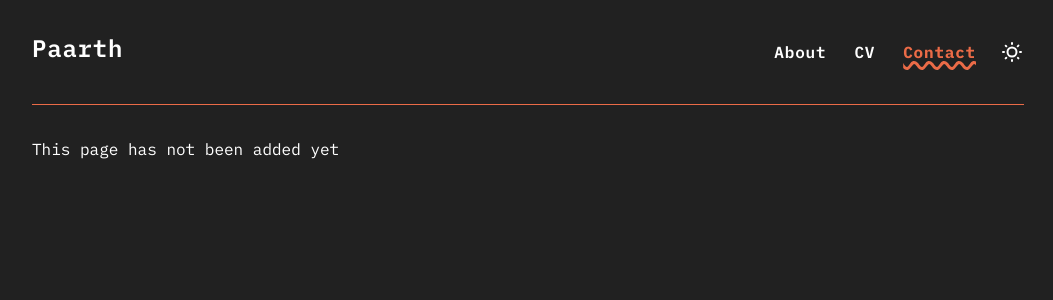
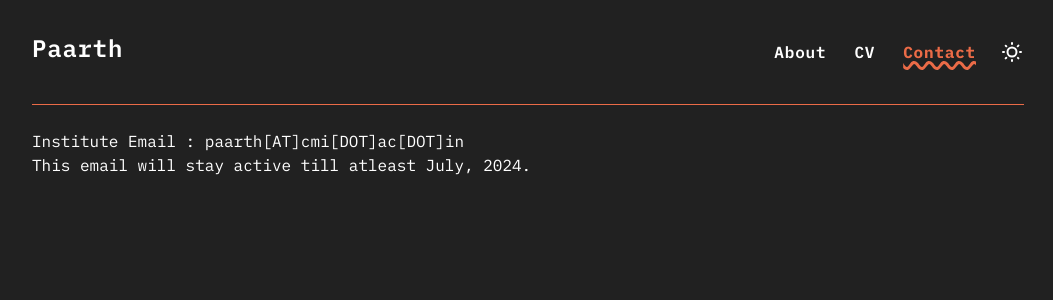
Before and after one commit to Paarth314/personal-website, a SvelteKit app: page /contact in a window 1280 px wide. Shown: the top 300 px of the page, without its empty margins (112-1165 px from the left). Built offline with nearby package versions, Linux system fonts and the light colour scheme.

Commit message:
feat(contact): added email

```diff
--- a/src/routes/contact/+page.svelte
+++ b/src/routes/contact/+page.svelte
@@ -1,5 +1,8 @@
 <script>
-    import ComingSoon from '$src/lib/components/ComingSoon.svelte'
+    // import ComingSoon from '$src/lib/components/ComingSoon.svelte'
 </script>
 
-<ComingSoon />
+<p>
+    Institute Email : paarth[AT]cmi[DOT]ac[DOT]in <br /> This email will stay active till atleast July,
+    2024.
+</p>
```
